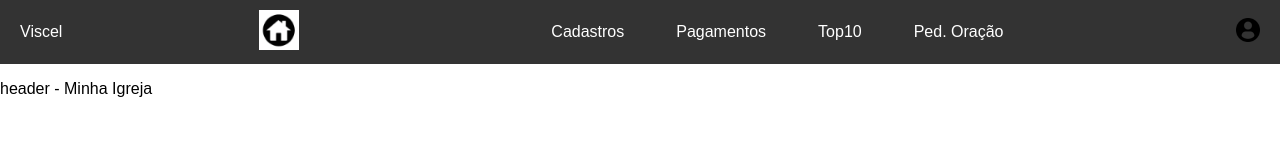
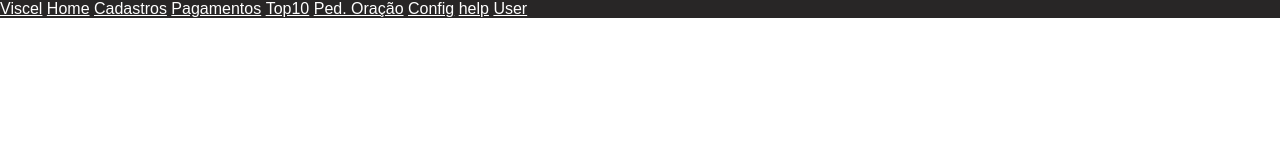
Before and after one commit to LuisH07/Interface-IC, a plain HTML site: page index.html in a window 1280 px wide. Drawn offline with Linux system fonts and the light colour scheme.

Commit message:
branch navbar

```diff
--- a/index.html
+++ b/index.html
@@ -5,28 +5,41 @@
     <meta name="viewport" content="width=device-width, initial-scale=1.0">
     <link rel="stylesheet" href="style.css">
     <title>Interface IC</title>
+    <link rel="stylesheet" href="style.css">
 </head>
 <body>
-    <!-- Barra de navegação -->
-    <nav class="navbar">
-        <!-- Nome do site -->
-        <div class="logo">Viscel</div>
-        <!-- Ícone de homepage -->
-        <div class="navbar-home">
-            <a href="#"><img src="Imagens/home-icon.ico" alt="home-icon" class="home-icon"></a>
-        </div>
-        <!-- Itens da barra de navegação -->
-        <ul class="navbar-menu">
-            <li class="menu-item"><a href="#" class="menu-link">Cadastros</a></li>
-            <li class="menu-item"><a href="#" class="menu-link">Pagamentos</a></li>
-            <li class="menu-item"><a href="#" class="menu-link">Top10</a></li>
-            <li class="menu-item"><a href="#" class="menu-link">Ped. Oração</a></li>
-        </ul>
-        <!-- Ícone de usuário -->
-        <div class="navbar-user">
-            <a href="#"><img src="Imagens/user-icon.ico" alt="user-icon" class="user-icon"></a>
-        </div>
-    </nav>
-    <p>header - Minha Igreja</p>
+    <header>
+        <nav>
+            <ul class="navbar">
+                <li>
+                    <a href="">Viscel</a>
+                </li>
+                <li>
+                    <a href="">Home</a>
+                </li>
+                <li>
+                    <a href="">Cadastros</a>
+                </li>
+                <li>
+                    <a href="">Pagamentos</a>
+                </li>
+                <li>
+                    <a href="">Top10</a>
+                </li>
+                <li>
+                    <a href="">Ped. Oração</a>
+                </li>
+                <li>
+                    <a href="">Config</a>
+                </li>
+                <li>
+                    <a href="">help</a>
+                </li>
+                <li>
+                    <a href="">User</a>
+                </li>
+            </ul>
+        </nav>
+    </header>
 </body>
 </html>
--- a/style.css
+++ b/style.css
@@ -1,57 +1,20 @@
 /* Estilos gerais */
-body {
+* {
     font-family: Arial, sans-serif;
     margin: 0;
     padding: 0;
+    box-sizing: border-box;
 }
-/* Estilos da lista da barra de navegação */
-.navbar {
-    background-color: #333;
+/* Estilos da navbar */
+nav {
+    background-color: rgb(40, 38, 38);
+}
+/* Estilos dos itens da navbar */
+nav li  {
+    display: inline-block;
+}
+/* Estilos dos links dos itens da navbar */
+nav li a {
     color: white;
-    display: flex;
-    align-items: center;
-    justify-content: space-between;
-    padding: 10px 20px;
+
 }
-/* Estilos da logo */
-.navbar-logo{
-    font-size: 24px;
-    font-weight: bold;
-}
-/* Estilos do icone home */
-.navbar-home {
-    margin-right: 20px;
-}
-.home-icon {
-    height: 40px;
-}
-/* Estilos do menu da barra de navegação */
-.navbar-menu {
-    list-style-type: none;
-    margin: 0;
-    padding: 0;
-    display: flex;
-}
-/* Estilos para os itens do menu */
-.menu-item {
-    margin-left: 20px;
-}
-/* Estilos para os links do menu */
-.menu-link {
-    color: white;
-    text-decoration: none;
-    padding: 14px 16px;
-    transition: background-color 0.3s ease;
-}
-/* Estilos para os links do menu quando o mouse passa por cima */
-.menu-link:hover {
-    background-color: #555;
-    border-radius: 5px;
-}
-/* Estilos para o ícone de usuário */
-.navbar-user {
-    margin-left: 20px;
-}
-.user-icon {
-    height: 24px;
-}
```
